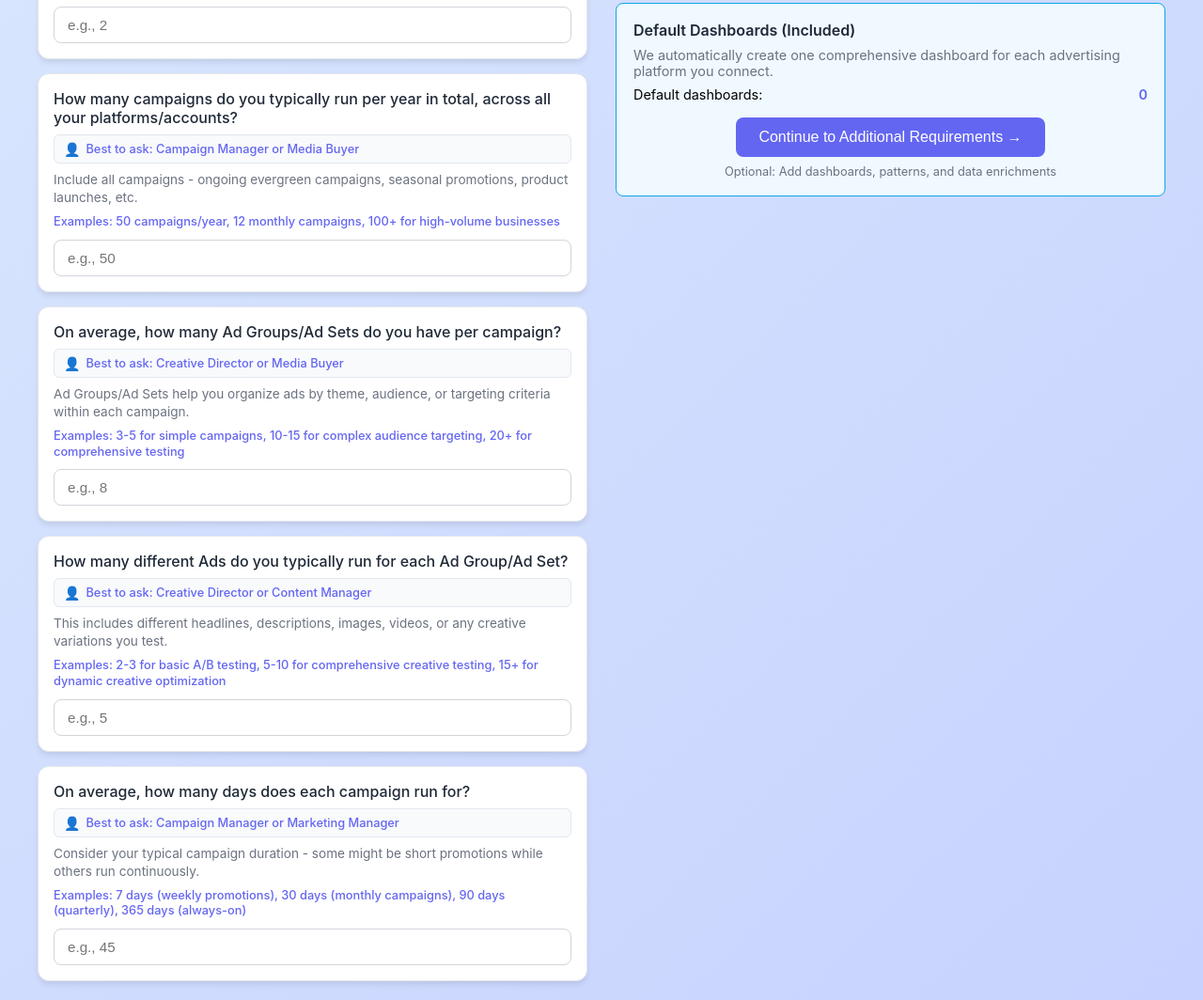
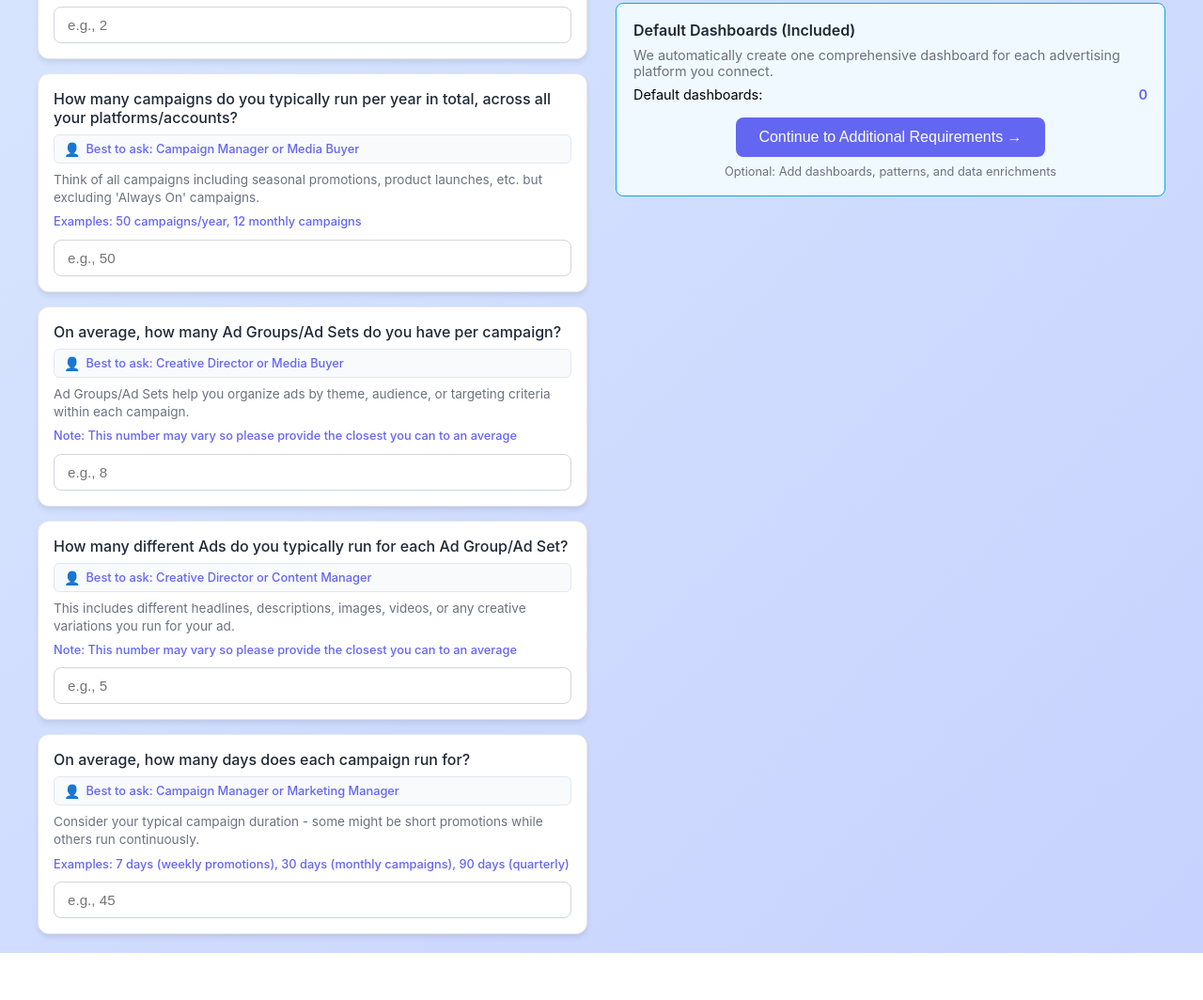
Before and after one commit to hjanowski/Consumption_Estimator2, a plain HTML site: page index.html in a window 1280 px wide. Shown: the part 631-1695 px from the top of the page at 94% size. After the commit the page ends 1645 px from the top, so only its background shows below. Drawn offline with Linux system fonts and the light colour scheme.

Commit message:
Update index.html

```diff
--- a/index.html
+++ b/index.html
@@ -300,8 +300,8 @@
                             <span class="persona-icon">👤</span>
                             <span class="persona-text purple-text">Best to ask: Campaign Manager or Media Buyer</span>
                         </div>
-                        <p class="input-desc">Include all campaigns - ongoing evergreen campaigns, seasonal promotions, product launches, etc.</p>
-                        <p class="input-examples purple-text">Examples: 50 campaigns/year, 12 monthly campaigns, 100+ for high-volume businesses</p>
+                        <p class="input-desc">Think of all campaigns including seasonal promotions, product launches, etc. but excluding 'Always On' campaigns.</p>
+                        <p class="input-examples purple-text">Examples: 50 campaigns/year, 12 monthly campaigns</p>
                         <input type="number" id="campaigns" class="input-field" placeholder="e.g., 50" min="0">
                     </div>
 
@@ -312,7 +312,7 @@
                             <span class="persona-text orange-text">Best to ask: Creative Director or Media Buyer</span>
                         </div>
                         <p class="input-desc">Ad Groups/Ad Sets help you organize ads by theme, audience, or targeting criteria within each campaign.</p>
-                        <p class="input-examples orange-text">Examples: 3-5 for simple campaigns, 10-15 for complex audience targeting, 20+ for comprehensive testing</p>
+                        <p class="input-examples orange-text">Note: This number may vary so please provide the closest you can to an average</p>
                         <input type="number" id="adgroups" class="input-field" placeholder="e.g., 8" min="0">
                     </div>
 
@@ -322,8 +322,8 @@
                             <span class="persona-icon">👤</span>
                             <span class="persona-text yellow-text">Best to ask: Creative Director or Content Manager</span>
                         </div>
-                        <p class="input-desc">This includes different headlines, descriptions, images, videos, or any creative variations you test.</p>
-                        <p class="input-examples yellow-text">Examples: 2-3 for basic A/B testing, 5-10 for comprehensive creative testing, 15+ for dynamic creative optimization</p>
+                        <p class="input-desc">This includes different headlines, descriptions, images, videos, or any creative variations you run for your ad.</p>
+                        <p class="input-examples yellow-text">Note: This number may vary so please provide the closest you can to an average</p>
                         <input type="number" id="creatives" class="input-field" placeholder="e.g., 5" min="0">
                     </div>
 
@@ -334,7 +334,7 @@
                             <span class="persona-text blue-text">Best to ask: Campaign Manager or Marketing Manager</span>
                         </div>
                         <p class="input-desc">Consider your typical campaign duration - some might be short promotions while others run continuously.</p>
-                        <p class="input-examples blue-text">Examples: 7 days (weekly promotions), 30 days (monthly campaigns), 90 days (quarterly), 365 days (always-on)</p>
+                        <p class="input-examples blue-text">Examples: 7 days (weekly promotions), 30 days (monthly campaigns), 90 days (quarterly)</p>
                         <input type="number" id="duration" class="input-field" placeholder="e.g., 45" min="0">
                     </div>
                 </div>
@@ -393,7 +393,7 @@
                             <span class="persona-text emerald-text">Best to ask: Marketing Manager or Analytics Lead</span>
                         </div>
                         <p class="input-desc">Think about specific themes beyond individual platforms. Each dashboard contains 15-20 visualizations around a specific topic.</p>
-                        <p class="input-examples emerald-text">Examples: Campaign Performance dashboard, ROI Analysis dashboard, Creative Performance dashboard</p>
+                        <p class="input-examples emerald-text">Examples: Regional/Market Analysis, Campaign Pacing, Creative Intelligence Deep-dive</p>
                         <input type="number" id="additionalDashboards" class="input-field" placeholder="e.g., 3" min="0">
                     </div>
 
```
